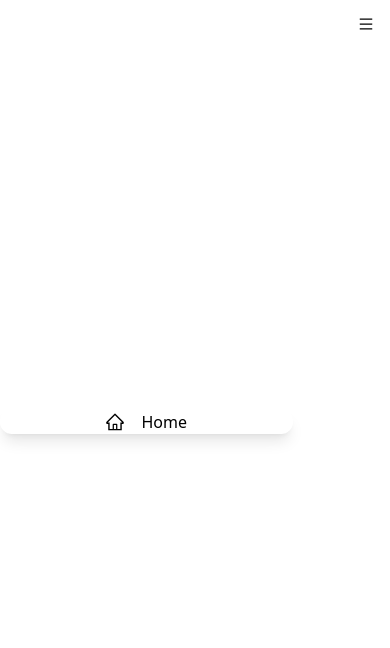
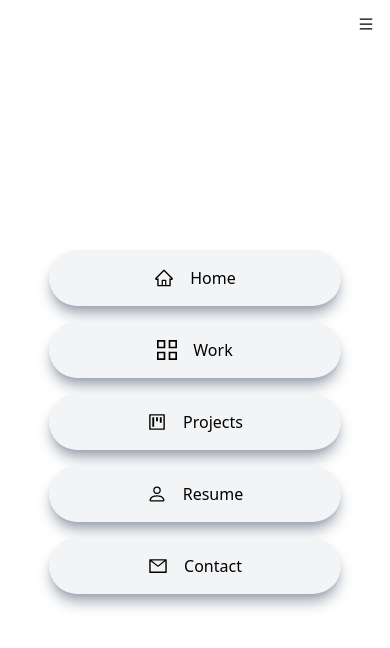
Before and after one commit to JASIMBD007/react-app-portfolio, a React (Vite) app: page / in a window 390 px wide. Both pictures are taken after a click on the icon 366 px from the left and 24 px from the top of the page. Shown: the top 648 px of the page. Built offline with nearby package versions, Linux system fonts and the light colour scheme.

Commit message:
menu icons added

```diff
--- a/src/components/Nav/Nav.jsx
+++ b/src/components/Nav/Nav.jsx
@@ -1,5 +1,7 @@
-import React, { useState } from 'react'
-import { AiOutlineHome, AiOutlineMenu } from 'react-icons/ai'
+import React, { useState } from 'react';
+import { AiOutlineHome, AiOutlineMail, AiOutlineMenu, AiOutlineProject } from 'react-icons/ai';
+import { GrProjects } from "react-icons/gr";
+import { BsPerson } from "react-icons/bs";
 
 const Nav = () => {
     const [nav, setNav] = useState(false);
@@ -11,10 +13,26 @@
             <AiOutlineMenu onClick={handleNav} className='absolute top-4 right-4 z-[99] md:hidden ' />
             {
                 nav ? (
-                    <div className='fixed w-full h-screen bg-white/90  flex flex-col justify-center z-20'>
-                        <a href="#main" className='w-[75%] flex justify-center items-center rounded-full shadow-lg'>
+                    <div className='fixed w-full h-screen bg-white/90  flex flex-col justify-center items-center z-20'>
+                        <a href="#main" className='w-[75%] flex justify-center items-center rounded-full shadow-lg bg-gray-100 shadow-gray-400 m-2 p-4 cursor-pointer hover:scale-110 ease-in duration-200'>
                             <AiOutlineHome size={20} />
                             <span className='pl-4'>Home</span>
+                        </a>
+                        <a href="#main" className='w-[75%] flex justify-center items-center rounded-full shadow-lg bg-gray-100 shadow-gray-400 m-2 p-4 cursor-pointer hover:scale-110 ease-in duration-200'>
+                            <GrProjects size={20} />
+                            <span className='pl-4'>Work</span>
+                        </a>
+                        <a href="#main" className='w-[75%] flex justify-center items-center rounded-full shadow-lg bg-gray-100 shadow-gray-400 m-2 p-4 cursor-pointer hover:scale-110 ease-in duration-200'>
+                            <AiOutlineProject size={20} />
+                            <span className='pl-4'>Projects</span>
+                        </a>
+                        <a href="#main" className='w-[75%] flex justify-center items-center rounded-full shadow-lg bg-gray-100 shadow-gray-400 m-2 p-4 cursor-pointer hover:scale-110 ease-in duration-200'>
+                            <BsPerson size={20} />
+                            <span className='pl-4'>Resume</span>
+                        </a>
+                        <a href="#main" className='w-[75%] flex justify-center items-center rounded-full shadow-lg bg-gray-100 shadow-gray-400 m-2 p-4 cursor-pointer hover:scale-110 ease-in duration-200'>
+                            <AiOutlineMail size={20} />
+                            <span className='pl-4'>Contact</span>
                         </a>
                     </div>
                 )
```
